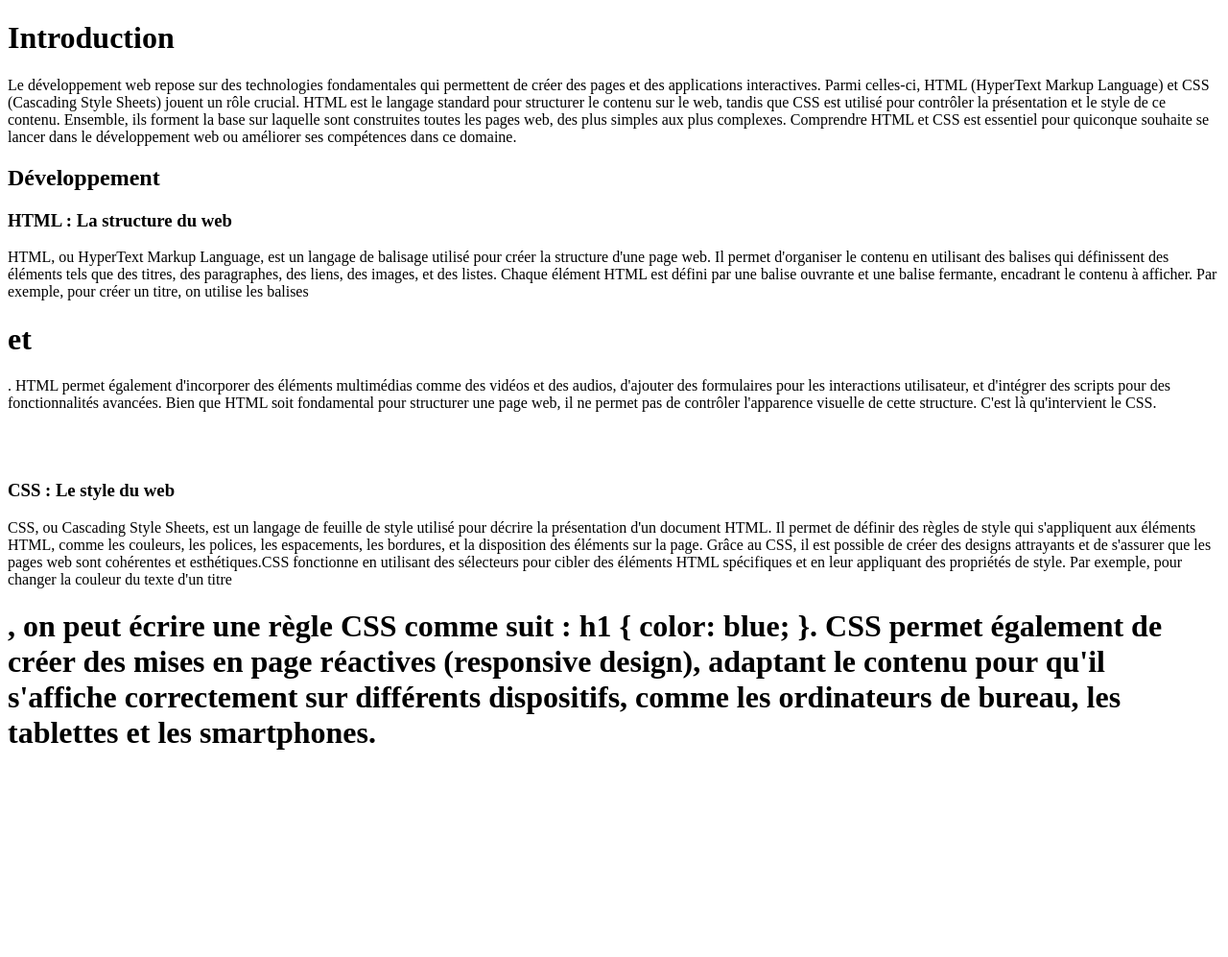
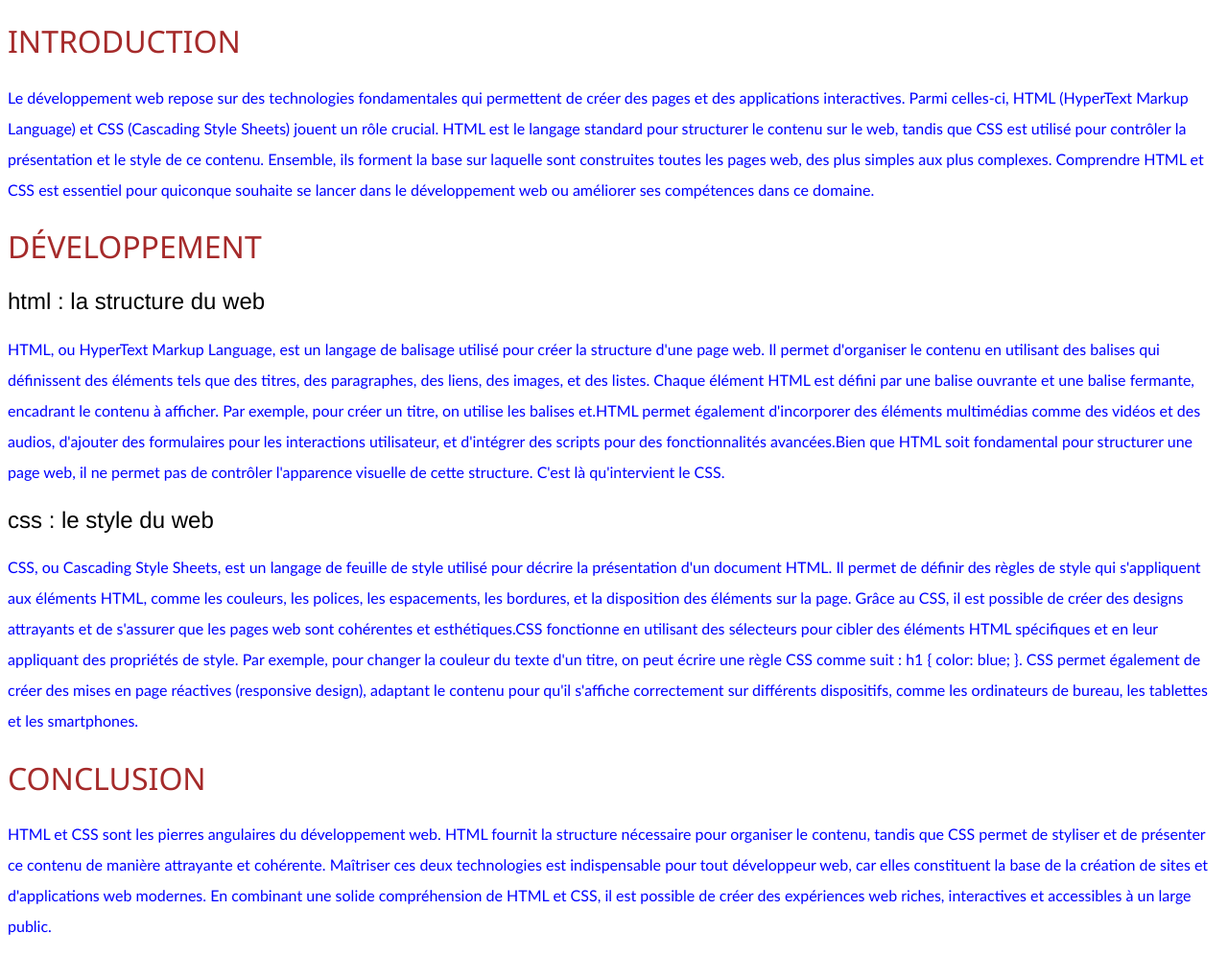
Before and after one commit to Bervellearnaud/cours1-html_css, a plain HTML site: page index.html in a window 1280 px wide. Shown: the whole page at 96% size. Before the commit the page ends 814 px from the top, so only its background shows below. Drawn offline with Linux system fonts and the light colour scheme.

Commit message:
ajout de couleurs et de la conclusion

```diff
--- a/index.html
+++ b/index.html
@@ -4,34 +4,36 @@
     <meta charset="UTF-8">
     <meta name="viewport" content="width=device-width, initial-scale=1.0">
     <title>Cours1-HTML CSS</title>
+    <link rel="stylesheet" href="style.css">
 </head>
 <body>
-    <div>
-        <h1>Introduction</h1>
+    <div class="intro">
+        <h1>introduction</h1>
         <p>
             Le développement web repose sur des technologies fondamentales qui permettent de créer des pages et des applications
             interactives. Parmi celles-ci, HTML (HyperText Markup Language) et CSS (Cascading Style Sheets) jouent un rôle crucial.
-            HTML est le langage standard pour structurer le contenu sur le web, tandis que CSS est utilisé pour contrôler la présentation et le style de ce contenu. Ensemble, ils forment la base sur laquelle sont construites toutes les pages web, des plus simples aux plus complexes.
+            HTML est le langage standard pour structurer le contenu sur le web, tandis que CSS est utilisé pour contrôler
+            la présentation et le style de ce contenu. Ensemble, ils forment la base sur laquelle sont construites toutes les pages web, des plus simples aux plus complexes.
             Comprendre HTML et CSS est essentiel pour quiconque souhaite se lancer dans le développement web ou améliorer ses compétences dans ce domaine.
         </p>
     </div>
-    <div>
-        <h2>Développement</h2>
-        <h3>HTML : La structure du web</h3>
+    <div class="dev">
+        <div class="dev1">
+            <h1>développement</h2>
+            <h2>HTML : La structure du web</h2>
             <p>
                 HTML, ou HyperText Markup Language, est un langage de balisage utilisé pour créer la structure d'une page web.
                 Il permet d'organiser le contenu en utilisant des balises qui définissent des éléments tels que des titres,
                 des paragraphes, des liens, des images, et des listes. Chaque élément HTML est défini par une
                 balise ouvrante et une balise fermante, encadrant le contenu à afficher. Par exemple, pour créer un titre,
-            on utilise les balises <h1> et </h1>.
-            HTML permet également d'incorporer des éléments multimédias comme des vidéos et des audios, d'ajouter
-            des formulaires pour les interactions utilisateur, et d'intégrer des scripts pour des fonctionnalités
-            avancées. Bien que HTML soit fondamental pour structurer une page web, il ne permet pas de contrôler
+                on utilise les balises <pan>et</pan>.HTML permet également d'incorporer des éléments multimédias comme des vidéos et des audios,
+                d'ajouter des formulaires pour les interactions utilisateur, et d'intégrer des scripts pour des fonctionnalités
+                avancées.Bien que HTML soit fondamental pour structurer une page web, il ne permet pas de contrôler
                 l'apparence visuelle de cette structure. C'est là qu'intervient le CSS.
             </p>
-        <br>
-        <br>
-        <h3>CSS : Le style du web</h3>
+        </div>
+        <div class="dev2">
+            <h2>CSS : Le style du web</h2>
             <p>
                 CSS, ou Cascading Style Sheets, est un langage de feuille de style utilisé pour décrire la présentation d'un
                 document HTML. Il permet de définir des règles de style qui s'appliquent aux éléments HTML,
@@ -39,10 +41,22 @@
                 Grâce au CSS, il est possible de créer des designs attrayants et de s'assurer que les pages web sont
                 cohérentes et esthétiques.CSS fonctionne en utilisant des sélecteurs pour cibler des éléments HTML
                 spécifiques et en leur appliquant des propriétés de style. Par exemple, pour changer la couleur du texte
-            d'un titre <h1>, on peut écrire une règle CSS comme suit : h1 { color: blue; }. CSS permet également de
+                d'un titre, on peut écrire une règle CSS comme suit : h1 { color: blue; }. CSS permet également de
                 créer des mises en page réactives (responsive design), adaptant le contenu pour qu'il s'affiche correctement
                 sur différents dispositifs, comme les ordinateurs de bureau, les tablettes et les smartphones.
             </p>
         </div>
+        <div class="conclusion">
+            <h1>conclusion</h1>
+            <p>
+                HTML et CSS sont les pierres angulaires du développement web. HTML fournit la structure nécessaire pour organiser le contenu,
+                tandis que CSS permet de styliser et de présenter ce contenu de manière attrayante et cohérente. Maîtriser ces deux technologies
+                est indispensable pour tout développeur web, car elles constituent la base de la création de sites et d'applications
+                web modernes. En combinant une solide compréhension de HTML et CSS, il est possible de créer des expériences web riches,
+                interactives et accessibles à un large public.
+            </p>
+        </div>
+
+    </div>
 </body>
 </html>
--- a/style.css
+++ b/style.css
@@ -0,0 +1,17 @@
+h1{
+    font-family: 'Segoe UI', Tahoma, Geneva, Verdana, sans-serif;
+    font-weight: 400;
+    text-transform: uppercase;
+    color: brown;
+}
+h2{
+    font-family: 'Franklin Gothic Medium', 'Arial Narrow', Arial, sans-serif;
+    font-weight: 300;
+    text-transform: lowercase;
+}
+p{
+    font-weight: 100;
+    font-family: 'Gill Sans', 'Gill Sans MT', Calibri, 'Trebuchet MS', sans-serif;
+    line-height: 2rem;
+    color: blue;
+}
```
Lines whose indentation alone changed are shown as unchanged.
